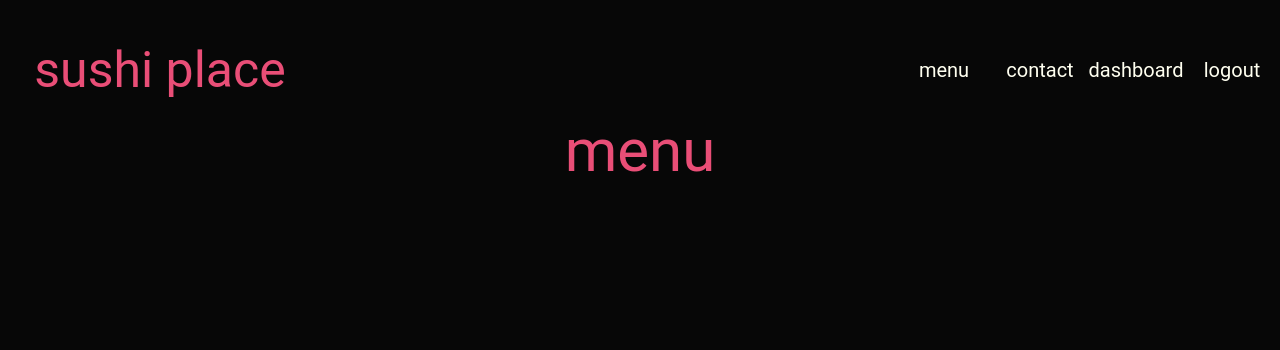
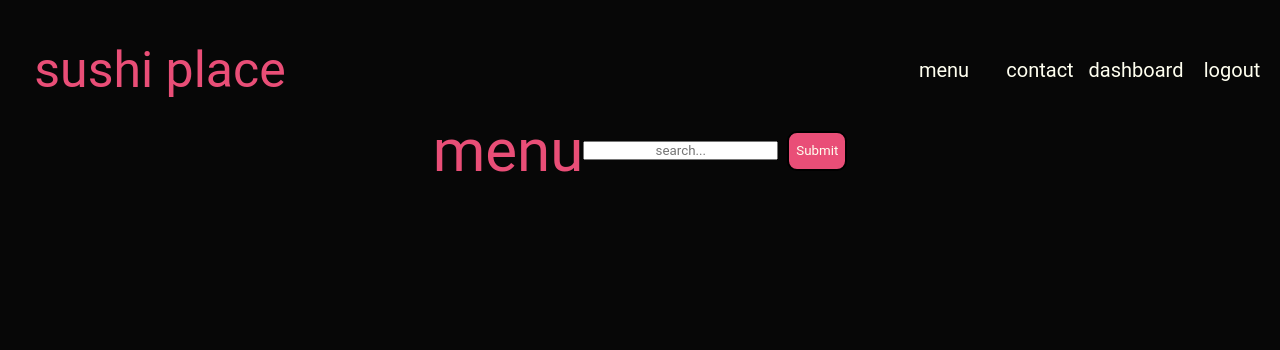
Before and after one commit to ivan-k2310/MINI-CRUD, a PHP site: page /afterlogin/menu.php in a window 1280 px wide. Shown: the top 350 px of the page. Run offline with PHP 8.4, Linux system fonts and the light colour scheme; the visitor is signed in with stand-in values (Sample User, id 1); data that the repository does not hold is empty.

Commit message:
searchbar working css needs to be added

```diff
--- a/afterlogin/menu.php
+++ b/afterlogin/menu.php
@@ -1,8 +1,14 @@
         <?php
         Session_start();
         include "../include/header.php";
-            $sql = "SELECT * FROM products";
-            $stmt = $connect->prepare($sql);
+            if(isset($_GET['search']) && !empty($_GET['search'])){
+                $sql = "SELECT * FROM `products` WHERE `Name` LIKE CONCAT('%', :Name, '%')";
+                $stmt = $connect->prepare($sql);
+                $stmt->bindParam(':Name', $_GET['search']);
+            }else {
+                $sql = "SELECT * FROM products";
+                $stmt = $connect->prepare($sql);
+            }
             $stmt->execute();
             $result =$stmt->fetchAll();
         ?>
@@ -12,6 +18,10 @@
         ?>
         <div class="titleDashboard">
             <a class="dashboardTitle">menu</a>
+            <form searchBar action="menu.php" method="GET">
+                <input type="text" name="search" placeholder="search...">
+                <input class="submit-search" type="submit" name="searchButton">
+            </form>
         </div>
         <div class="menuContainer">
 
--- a/back-end/create.php
+++ b/back-end/create.php
@@ -1,10 +1,7 @@
 <?php
 Session_start();
-        // rights: 1 = user, 2 = admin
-        // $_SESSION['rights'];
-    // require "../include/session.php";
+    include_once('header.php');
 
-    include_once('header.php');
 ?>
 
 <body>
--- a/css/main.css
+++ b/css/main.css
@@ -284,6 +284,33 @@ input {
   justify-content: center;
   flex-direction: row;
 }
+.search {
+  padding: 6px;
+  border: none;
+  margin-top: 8px;
+  margin-right: 16px;
+  font-size: 17px;
+}
+.submit-search {
+  border: 2px solid black;
+  color: ivory;
+  border-radius: 10px;
+  background-color: var(--main);
+  margin-left: 5px;
+  width: 60px;
+  height: 40px;
+  cursor: pointer;
+}
+.submit-search {
+  transition: 0.5s;
+  background-color: var(--main);
+  text-decoration: none;
+}
+.submit-search:hover {
+  transition: 0.5s;
+  transform: scale();
+  background-color: var(--primairy);
+}
 .itemsContainer {
   display: flex;
   flex-direction: row;
```
Also changed, not shown: beforelogin/menu.php (+12 -2 lines).
